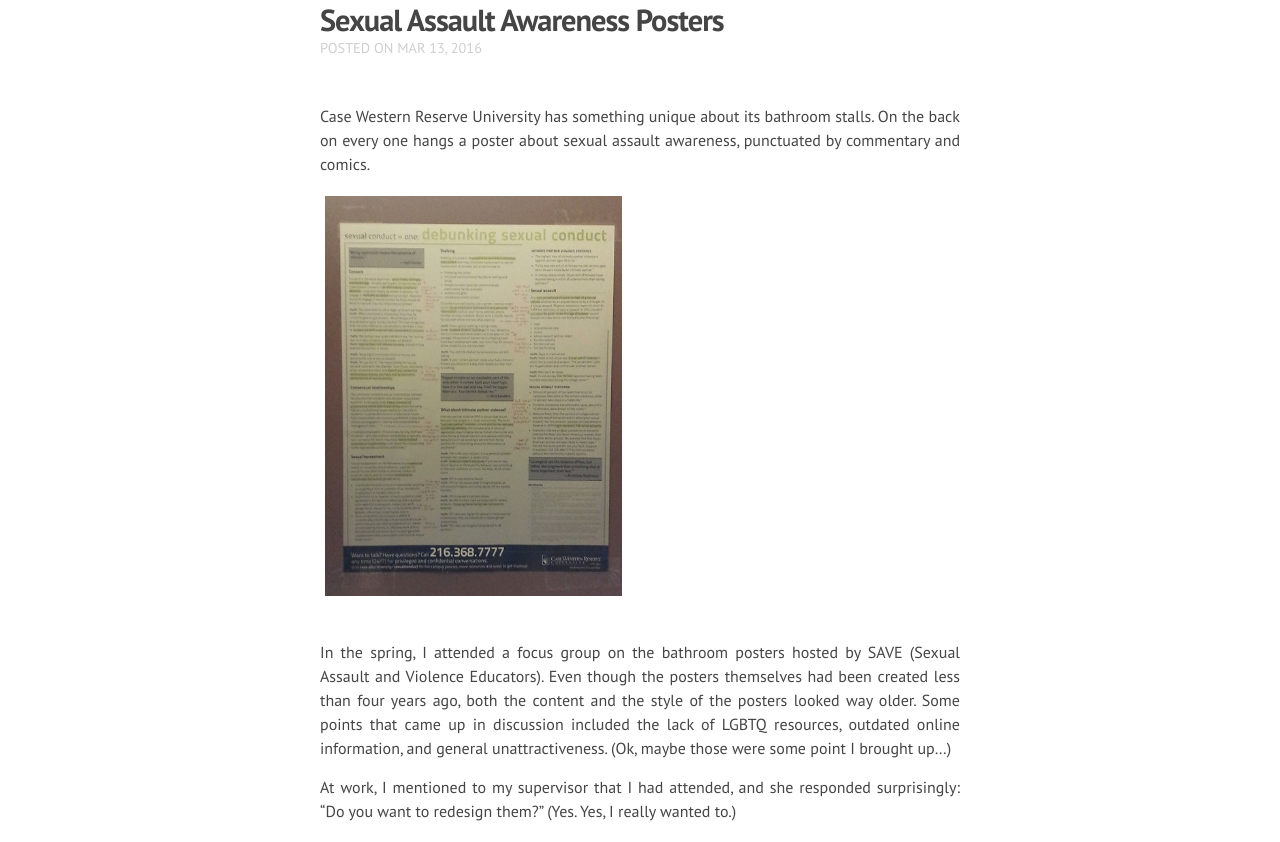
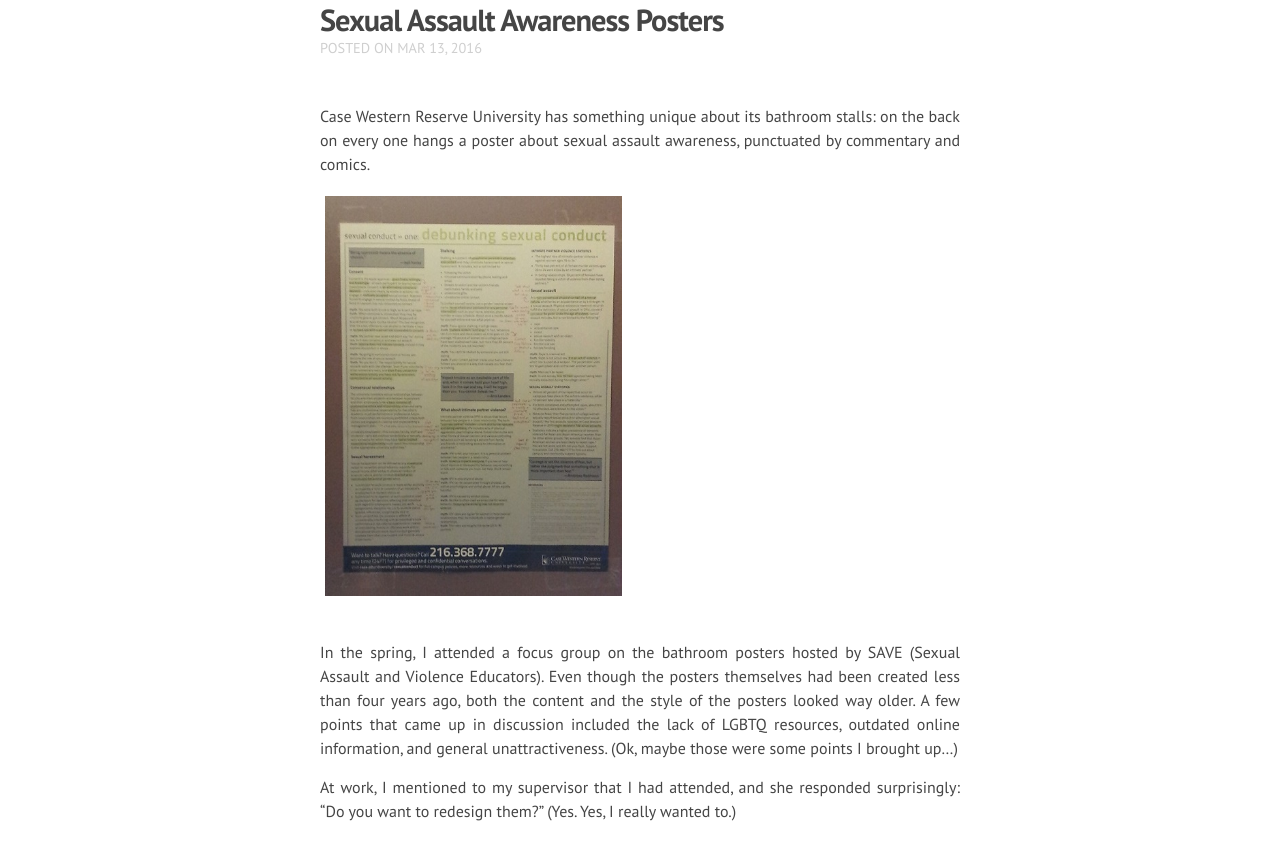
Before and after one commit to smithy545/CPD, a Jekyll site: the page built from _posts/2016-03-13-awareness-posters.md, in a window 1280 px wide and 1400 px high. Shown: the part 249-1091 px from the top of the window. Built offline with Jekyll 4.4.1, drawn with Linux system fonts in a browser that asks for light colours; nearby versions of some CDN libraries; Markdown is read by kramdown in place of the engine named in the settings.

Commit message:
Update 2016-03-13-awareness-posters.md

```diff
--- a/_posts/2016-03-13-awareness-posters.md
+++ b/_posts/2016-03-13-awareness-posters.md
@@ -7,14 +7,14 @@
 summary: Creating a template for a campus-wide awareness program.
 ---
 
-Case Western Reserve University has something unique about its bathroom stalls. On the back on every one hangs a poster about sexual assault awareness, punctuated by commentary and comics.
+Case Western Reserve University has something unique about its bathroom stalls: on the back on every one hangs a poster about sexual assault awareness, punctuated by commentary and comics.
 
 <div class = "post-image">
 <image height="auto" alt ="These had been hanging around for a while." src= "/images/bathposters/old-1.jpg"/> <br/>
 </div>
 <br/>
 
-In the spring, I attended a focus group on the bathroom posters hosted by SAVE (Sexual Assault and Violence Educators). Even though the posters themselves had been created less than four years ago, both the content and the style of the posters looked way older. Some points that came up in discussion included the lack of LGBTQ resources, outdated online information, and general unattractiveness. (Ok, maybe those were some point I brought up...)
+In the spring, I attended a focus group on the bathroom posters hosted by SAVE (Sexual Assault and Violence Educators). Even though the posters themselves had been created less than four years ago, both the content and the style of the posters looked way older. A few points that came up in discussion included the lack of LGBTQ resources, outdated online information, and general unattractiveness. (Ok, maybe those were some points I brought up...)
 
 At work, I mentioned to my supervisor that I had attended, and she responded surprisingly: "Do you want to redesign them?"
 (Yes. Yes, I really wanted to.)
```
